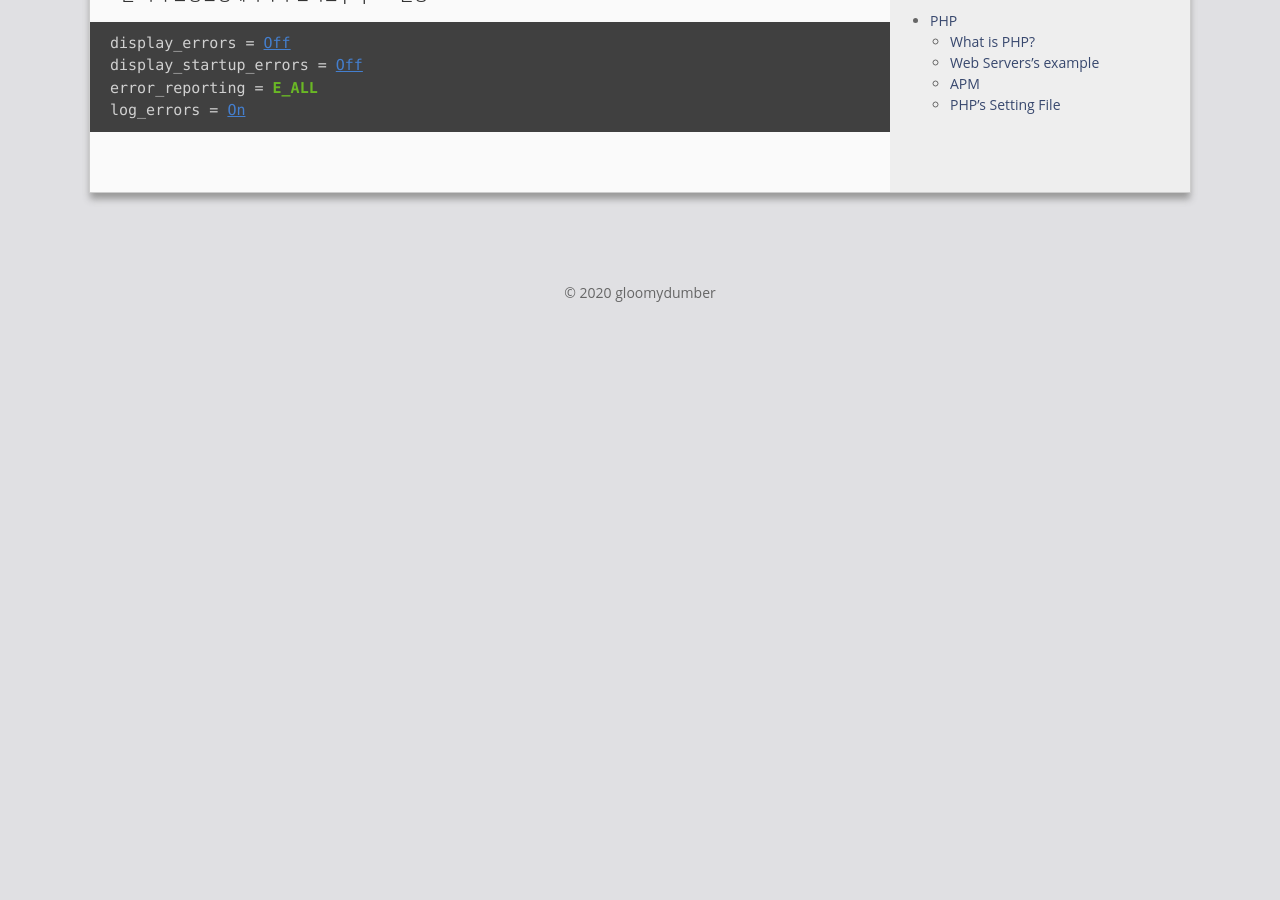
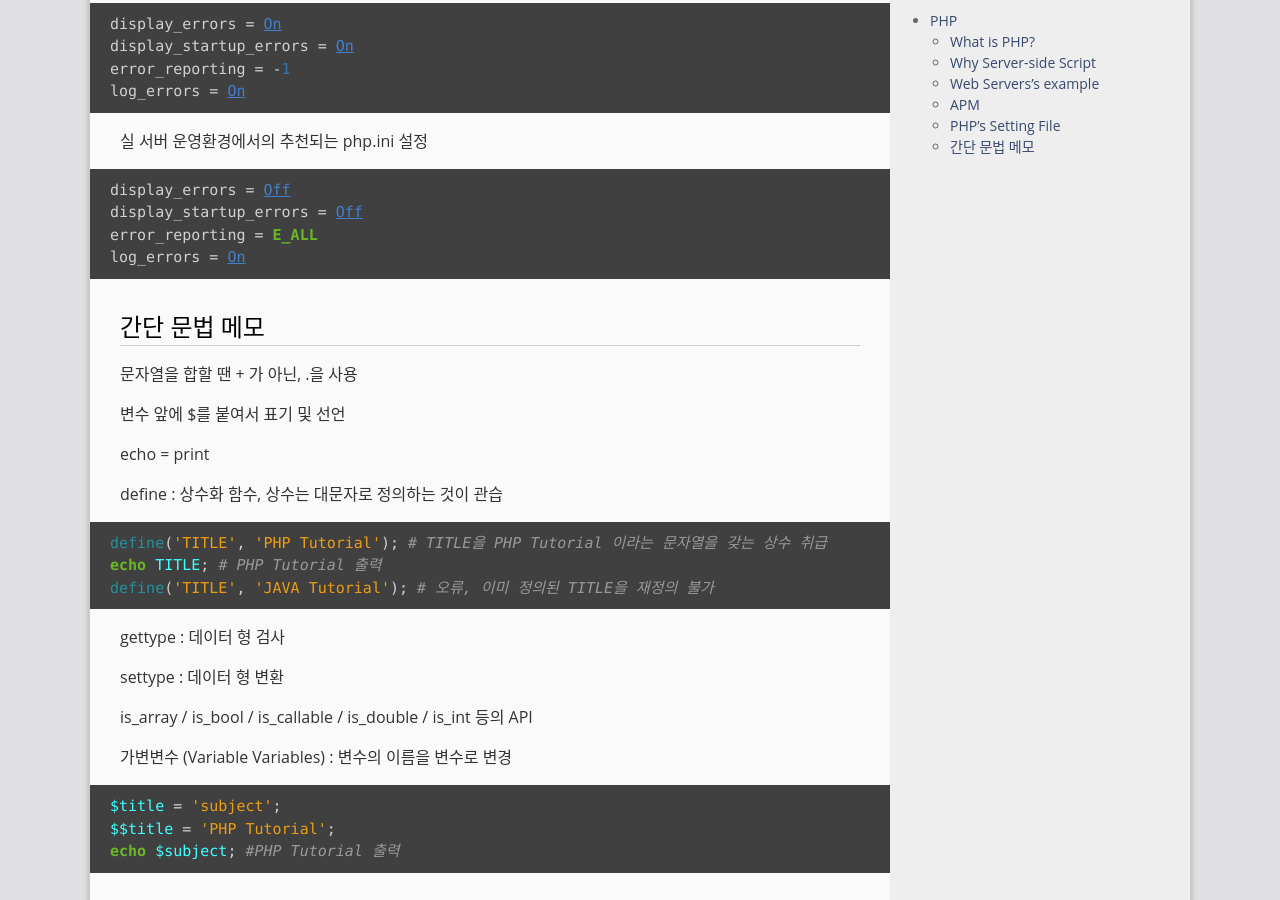
Before and after one commit to gloomydumber/copy, a Jekyll site: the page built from _posts/2020-05-16-generalphp.md, in a window 1280 px wide and 900 px high, scrolled down 1883 px. Built offline with Jekyll 4.4.1, drawn with Linux system fonts in a browser that asks for light colours; comment, search, counter and statistics services are not loaded; before the commit the page ends 2246 px from its top, so only the background shows below that; some of the changed text lies outside the part shown.

Commit message:
Post_Modded

````diff
--- a/_posts/2020-05-16-generalphp.md
+++ b/_posts/2020-05-16-generalphp.md
@@ -32,7 +32,13 @@ Now, stands for Hypertext PreProcessor
 
 Interpreter 방식의 언어
 
+## Why Server-side Script
+
+Web-Server만으로 정적인 HTML을 처리하는 데에 한계가 있음
+
 CGI (Common Gateway Interface) : Web Server와 (PHP Engine) 사이의 통신 규약
+
+을 통해 php, java, python, perl 등의 script 언어로 정적인 HTML을 동적으로 처리할 수 있게 함
 
 ## Web Servers's example
 
@@ -96,6 +102,40 @@ error_reporting = E_ALL
 log_errors = On
 ```
 
+## 간단 문법 메모
+
+문자열을 합할 땐 + 가 아닌, .을 사용
+
+변수 앞에 \$를 붙여서 표기 및 선언
+
+echo = print
+
+define : 상수화 함수, 상수는 대문자로 정의하는 것이 관습
+
+```php
+define('TITLE', 'PHP Tutorial'); # TITLE을 PHP Tutorial 이라는 문자열을 갖는 상수 취급
+echo TITLE; # PHP Tutorial 출력
+define('TITLE', 'JAVA Tutorial'); # 오류, 이미 정의된 TITLE을 재정의 불가
+```
+
+gettype : 데이터 형 검사
+
+settype : 데이터 형 변환
+
+is_array / is_bool / is_callable / is_double / is_int 등의 API
+
+가변변수 (Variable Variables) : 변수의 이름을 변수로 변경
+
+```php
+$title = 'subject';
+$$title = 'PHP Tutorial';
+echo $subject; #PHP Tutorial 출력
+```
+
 <!-- ![executeCMD](/assets/posts/2020-03-21-bithumbcal/bithumbcal.gif)
 
-Need optimization and more functions -->
+Need
+URI
+URL
+HTTP
+ -->
````
